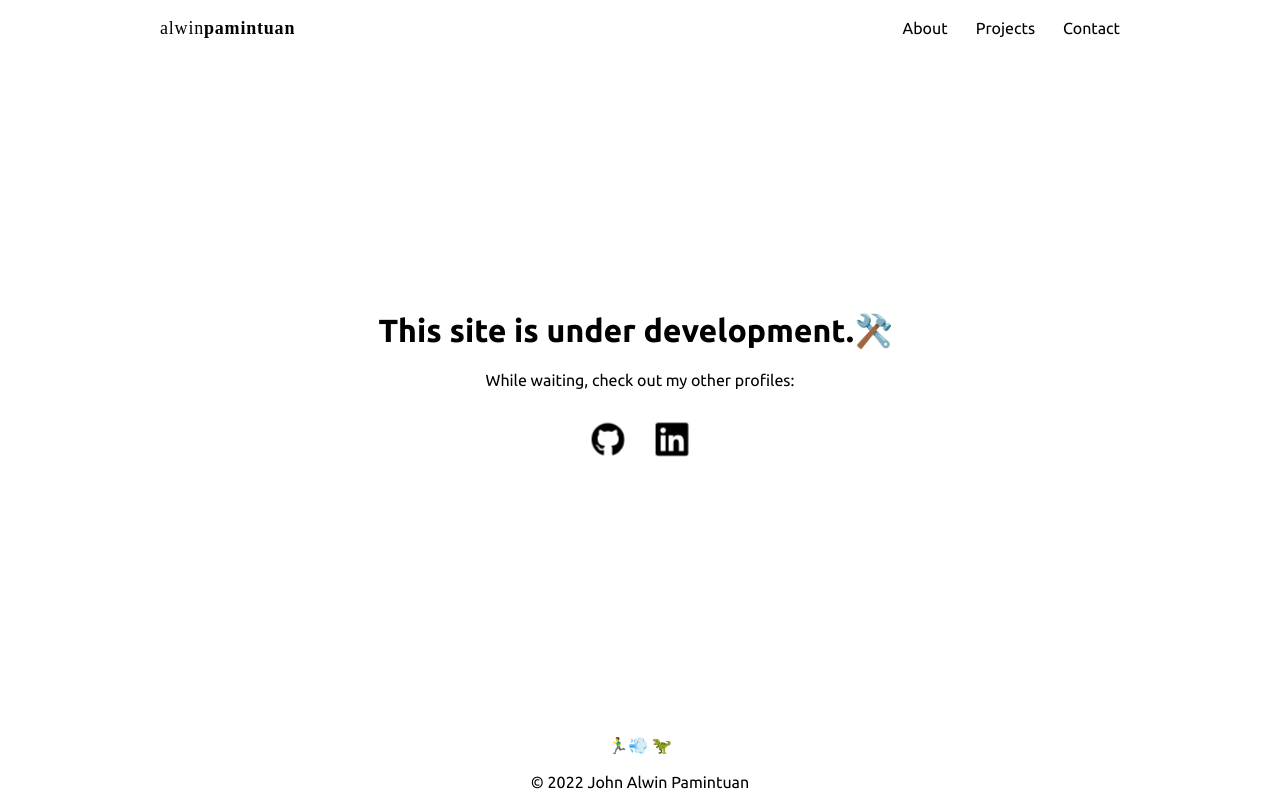
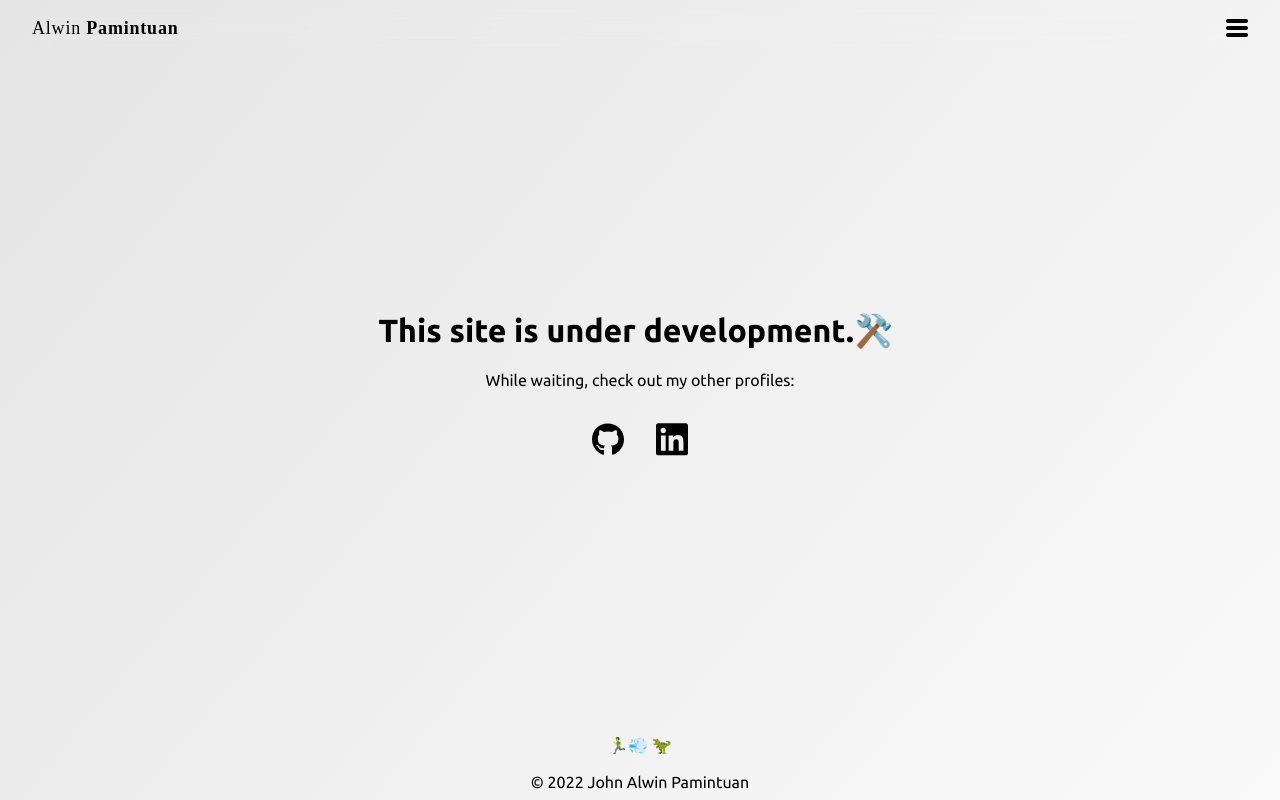
Before and after one commit to alwinpamintuan/alwinpamintuan.github.io, a Next.js app: page / in a window 1280 px wide. Built offline with nearby package versions, Linux system fonts and the light colour scheme; a web font is replaced by a local one.

Commit message:
UI changes

```diff
--- a/src/common/components/placeholder/Placeholder.module.css
+++ b/src/common/components/placeholder/Placeholder.module.css
@@ -20,13 +20,19 @@
   width: 32px;
 }
 
+.profileIcon:hover {
+  animation: bobbing 1s infinite linear;
+  opacity: 0.75;
+  transition: all 0.15s;
+}
+
 .rotating {
   display: inline-block;
   animation: rotation 10s infinite linear;
 }
 
 .bobbing {
-  animation: bobbing 3s infinite ease-in-out;
+  animation: bobbing 3s ease-in-out;
 }
 
 @keyframes rotation {
@@ -39,8 +45,9 @@
 }
 
 @keyframes bobbing {
-  0%, 100% {
-    transform: scale(1.0);
+  0%,
+  100% {
+    transform: scale(0.9);
   }
   50% {
     transform: scale(1.1);
--- a/src/common/components/placeholder/Placeholder.tsx
+++ b/src/common/components/placeholder/Placeholder.tsx
@@ -1,9 +1,8 @@
-import React from 'react';
-import Link from 'next/link';
-import styles from './Placeholder.module.css';
-import { classes } from '@utils/index';
+import React from "react";
+import styles from "./Placeholder.module.css";
+import { classes } from "@utils/index";
 
-type Props = {}
+type Props = {};
 
 // Reusable component
 export const Placeholder = ({}: Props) => {
@@ -16,18 +15,34 @@ export const Placeholder = ({}: Props) => {
       <p>While waiting, check out my other profiles:</p>
 
       <div className={styles.profiles}>
-        <a href='https://github.com/alwinpamintuan' target="_blank" rel="noopener noreferrer">
-          <svg xmlns="http://www.w3.org/2000/svg" viewBox="0 0 496 512" className={classes(styles.profileIcon, styles.bobbing)}>
-            <path d="M165.9 397.4c0 2-2.3 3.6-5.2 3.6-3.3.3-5.6-1.3-5.6-3.6 0-2 2.3-3.6 5.2-3.6 3-.3 5.6 1.3 5.6 3.6zm-31.1-4.5c-.7 2 1.3 4.3 4.3 4.9 2.6 1 5.6 0 6.2-2s-1.3-4.3-4.3-5.2c-2.6-.7-5.5.3-6.2 2.3zm44.2-1.7c-2.9.7-4.9 2.6-4.6 4.9.3 2 2.9 3.3 5.9 2.6 2.9-.7 4.9-2.6 4.6-4.6-.3-1.9-3-3.2-5.9-2.9zM244.8 8C106.1 8 0 113.3 0 252c0 110.9 69.8 205.8 169.5 239.2 12.8 2.3 17.3-5.6 17.3-12.1 0-6.2-.3-40.4-.3-61.4 0 0-70 15-84.7-29.8 0 0-11.4-29.1-27.8-36.6 0 0-22.9-15.7 1.6-15.4 0 0 24.9 2 38.6 25.8 21.9 38.6 58.6 27.5 72.9 20.9 2.3-16 8.8-27.1 16-33.7-55.9-6.2-112.3-14.3-112.3-110.5 0-27.5 7.6-41.3 23.6-58.9-2.6-6.5-11.1-33.3 2.6-67.9 20.9-6.5 69 27 69 27 20-5.6 41.5-8.5 62.8-8.5s42.8 2.9 62.8 8.5c0 0 48.1-33.6 69-27 13.7 34.7 5.2 61.4 2.6 67.9 16 17.7 25.8 31.5 25.8 58.9 0 96.5-58.9 104.2-114.8 110.5 9.2 7.9 17 22.9 17 46.4 0 33.7-.3 75.4-.3 83.6 0 6.5 4.6 14.4 17.3 12.1C428.2 457.8 496 362.9 496 252 496 113.3 383.5 8 244.8 8zM97.2 352.9c-1.3 1-1 3.3.7 5.2 1.6 1.6 3.9 2.3 5.2 1 1.3-1 1-3.3-.7-5.2-1.6-1.6-3.9-2.3-5.2-1zm-10.8-8.1c-.7 1.3.3 2.9 2.3 3.9 1.6 1 3.6.7 4.3-.7.7-1.3-.3-2.9-2.3-3.9-2-.6-3.6-.3-4.3.7zm32.4 35.6c-1.6 1.3-1 4.3 1.3 6.2 2.3 2.3 5.2 2.6 6.5 1 1.3-1.3.7-4.3-1.3-6.2-2.2-2.3-5.2-2.6-6.5-1zm-11.4-14.7c-1.6 1-1.6 3.6 0 5.9 1.6 2.3 4.3 3.3 5.6 2.3 1.6-1.3 1.6-3.9 0-6.2-1.4-2.3-4-3.3-5.6-2z"/>
+        <a
+          href="https://github.com/alwinpamintuan"
+          target="_blank"
+          rel="noopener noreferrer"
+        >
+          <svg
+            xmlns="http://www.w3.org/2000/svg"
+            viewBox="0 0 496 512"
+            className={classes(styles.profileIcon)}
+          >
+            <path d="M165.9 397.4c0 2-2.3 3.6-5.2 3.6-3.3.3-5.6-1.3-5.6-3.6 0-2 2.3-3.6 5.2-3.6 3-.3 5.6 1.3 5.6 3.6zm-31.1-4.5c-.7 2 1.3 4.3 4.3 4.9 2.6 1 5.6 0 6.2-2s-1.3-4.3-4.3-5.2c-2.6-.7-5.5.3-6.2 2.3zm44.2-1.7c-2.9.7-4.9 2.6-4.6 4.9.3 2 2.9 3.3 5.9 2.6 2.9-.7 4.9-2.6 4.6-4.6-.3-1.9-3-3.2-5.9-2.9zM244.8 8C106.1 8 0 113.3 0 252c0 110.9 69.8 205.8 169.5 239.2 12.8 2.3 17.3-5.6 17.3-12.1 0-6.2-.3-40.4-.3-61.4 0 0-70 15-84.7-29.8 0 0-11.4-29.1-27.8-36.6 0 0-22.9-15.7 1.6-15.4 0 0 24.9 2 38.6 25.8 21.9 38.6 58.6 27.5 72.9 20.9 2.3-16 8.8-27.1 16-33.7-55.9-6.2-112.3-14.3-112.3-110.5 0-27.5 7.6-41.3 23.6-58.9-2.6-6.5-11.1-33.3 2.6-67.9 20.9-6.5 69 27 69 27 20-5.6 41.5-8.5 62.8-8.5s42.8 2.9 62.8 8.5c0 0 48.1-33.6 69-27 13.7 34.7 5.2 61.4 2.6 67.9 16 17.7 25.8 31.5 25.8 58.9 0 96.5-58.9 104.2-114.8 110.5 9.2 7.9 17 22.9 17 46.4 0 33.7-.3 75.4-.3 83.6 0 6.5 4.6 14.4 17.3 12.1C428.2 457.8 496 362.9 496 252 496 113.3 383.5 8 244.8 8zM97.2 352.9c-1.3 1-1 3.3.7 5.2 1.6 1.6 3.9 2.3 5.2 1 1.3-1 1-3.3-.7-5.2-1.6-1.6-3.9-2.3-5.2-1zm-10.8-8.1c-.7 1.3.3 2.9 2.3 3.9 1.6 1 3.6.7 4.3-.7.7-1.3-.3-2.9-2.3-3.9-2-.6-3.6-.3-4.3.7zm32.4 35.6c-1.6 1.3-1 4.3 1.3 6.2 2.3 2.3 5.2 2.6 6.5 1 1.3-1.3.7-4.3-1.3-6.2-2.2-2.3-5.2-2.6-6.5-1zm-11.4-14.7c-1.6 1-1.6 3.6 0 5.9 1.6 2.3 4.3 3.3 5.6 2.3 1.6-1.3 1.6-3.9 0-6.2-1.4-2.3-4-3.3-5.6-2z" />
           </svg>
         </a>
 
-        <a href='https://www.linkedin.com/in/alwinpamintuan/' target="_blank" rel="noopener noreferrer">
-          <svg xmlns="http://www.w3.org/2000/svg" viewBox="0 0 448 512" className={classes(styles.profileIcon, styles.bobbing)}>
-            <path d="M416 32H31.9C14.3 32 0 46.5 0 64.3v383.4C0 465.5 14.3 480 31.9 480H416c17.6 0 32-14.5 32-32.3V64.3c0-17.8-14.4-32.3-32-32.3zM135.4 416H69V202.2h66.5V416zm-33.2-243c-21.3 0-38.5-17.3-38.5-38.5S80.9 96 102.2 96c21.2 0 38.5 17.3 38.5 38.5 0 21.3-17.2 38.5-38.5 38.5zm282.1 243h-66.4V312c0-24.8-.5-56.7-34.5-56.7-34.6 0-39.9 27-39.9 54.9V416h-66.4V202.2h63.7v29.2h.9c8.9-16.8 30.6-34.5 62.9-34.5 67.2 0 79.7 44.3 79.7 101.9V416z"/>
+        <a
+          href="https://www.linkedin.com/in/alwinpamintuan/"
+          target="_blank"
+          rel="noopener noreferrer"
+        >
+          <svg
+            xmlns="http://www.w3.org/2000/svg"
+            viewBox="0 0 448 512"
+            className={classes(styles.profileIcon)}
+          >
+            <path d="M416 32H31.9C14.3 32 0 46.5 0 64.3v383.4C0 465.5 14.3 480 31.9 480H416c17.6 0 32-14.5 32-32.3V64.3c0-17.8-14.4-32.3-32-32.3zM135.4 416H69V202.2h66.5V416zm-33.2-243c-21.3 0-38.5-17.3-38.5-38.5S80.9 96 102.2 96c21.2 0 38.5 17.3 38.5 38.5 0 21.3-17.2 38.5-38.5 38.5zm282.1 243h-66.4V312c0-24.8-.5-56.7-34.5-56.7-34.6 0-39.9 27-39.9 54.9V416h-66.4V202.2h63.7v29.2h.9c8.9-16.8 30.6-34.5 62.9-34.5 67.2 0 79.7 44.3 79.7 101.9V416z" />
           </svg>
         </a>
       </div>
     </div>
-  )
-}
+  );
+};
--- a/src/common/styles/Layout.module.css
+++ b/src/common/styles/Layout.module.css
@@ -4,7 +4,7 @@
   max-width: 75vw;
 }
 
-@media (orientation: portrait) {
+@media (max-width: 1280px) {
   .container {
     max-width: 100vw;
     padding: 0 var(--space-xs);
--- a/src/common/styles/globals.css
+++ b/src/common/styles/globals.css
@@ -1,12 +1,20 @@
-@import url('https://fonts.googleapis.com/css2?family=Ubuntu:ital,wght@0,300;0,400;0,500;0,700;1,300;1,400;1,500;1,700&display=swap');
+@import url("https://fonts.googleapis.com/css2?family=Ubuntu:ital,wght@0,300;0,400;0,500;0,700;1,300;1,400;1,500;1,700&display=swap");
 
-html, body {
-  font-family: 'Ubuntu', sans-serif;
+html,
+body {
+  font-family: "Ubuntu", sans-serif;
 }
 
 html {
   font-size: 16px;
   scroll-behavior: smooth;
+  background-image: linear-gradient(
+    130deg,
+    var(--clr-neutral200),
+    var(--clr-neutral50)
+  );
+  background-attachment: fixed;
+  /* filter: invert(1) hue-rotate(180deg); */
 }
 
 * {
@@ -14,7 +22,9 @@ html {
   padding: 0;
 }
 
-*, *::before, *::after {
+*,
+*::before,
+*::after {
   box-sizing: border-box;
 }
 
@@ -22,7 +32,7 @@ html {
   /* Colors */
   --clr-white: #fff;
   --clr-black: #000;
-  --clr-neutral50 : #fafafa;
+  --clr-neutral50: #fafafa;
   --clr-neutral200: #e5e5e5;
   --clr-neutral300: #d4d4d4;
   --clr-neutral400: #a3a3a3;
--- a/src/modules/layout/components/header/Header.module.css
+++ b/src/modules/layout/components/header/Header.module.css
@@ -1,4 +1,4 @@
-@import url('https://fonts.googleapis.com/css2?family=MuseoModerno&display=swap');
+@import url("https://fonts.googleapis.com/css2?family=MuseoModerno&display=swap");
 
 /* Main Container */
 .header {
@@ -7,18 +7,23 @@
   width: 100%;
   height: 2.5rem;
   position: sticky;
-  position: -webkit-sticky;
   margin-top: 0.5rem;
   top: 0px;
+}
 
-  background-color: white;
+.header::after {
+  content: "";
+  position: absolute;
+  z-index: -1;
+  inset: 0;
+  backdrop-filter: blur(8px);
 }
 
 /* Logo */
 .brand {
   flex-shrink: 0;
   font-size: 18px;
-  font-family: 'MuseoModerno', cursive;
+  font-family: "MuseoModerno", cursive;
   letter-spacing: 0.05rem;
 }
 
@@ -41,29 +46,26 @@
   background: none;
   font-size: 1rem;
   transition: color 0.15s ease-in-out;
+  cursor: pointer;
   position: relative;
-  cursor: pointer;
-}
 
-.link:after {
-  content: '';
-  position: absolute;
-  width: 100%;
-  transform: scaleX(0);
-  height: 2px;
-  bottom: calc(2px - var(--space-xxs));
-  left: 0;
-  background-color: var(--clr-black);
-  transform-origin: bottom;
-  transition: transform 0.15s ease-out;
+  border-radius: 0.25rem;
+  padding: 0.5rem;
+  font-weight: 500;
 }
 
 .link:hover {
-  color: var(--clr-black);
+  color: var(--clr-neutral50);
+  background-color: var(--clr-black);
+
+  --shadow-value: 0px 0px 9px 3px rgba(41, 41, 41, 0.25);
+  -webkit-box-shadow: var(--shadow-value);
+  -moz-box-shadow: var(--shadow-value);
+  box-shadow: var(--shadow-value);
 }
 
 .link:hover:after {
-  transform: scaleX(1);
+  transform: scaleY(1);
 }
 
 /* Burger Menu */
@@ -111,15 +113,15 @@
   transition: transform 0.15s ease-in-out;
 }
 
-.checkbox:checked ~ .burgerLines .line1{
+.checkbox:checked ~ .burgerLines .line1 {
   transform: rotate(-45deg);
 }
 
-.checkbox:checked ~ .burgerLines .line2{
+.checkbox:checked ~ .burgerLines .line2 {
   transform: scale(0);
 }
 
-.checkbox:checked ~ .burgerLines .line3{
+.checkbox:checked ~ .burgerLines .line3 {
   transform: rotate(45deg);
 }
 
@@ -135,7 +137,7 @@
   display: none;
 }
 
-@media (orientation: portrait) {
+@media (max-width: 1280px) {
   .burgerIcon {
     display: flex;
     position: absolute;
@@ -159,23 +161,25 @@
     padding-right: var(--space-xs);
     height: 100vh;
 
-    background-color: var(--clr-neutral200);
-    border-left: 3px solid var(--clr-black);
-
+    box-shadow: rgba(149, 157, 165, 0.2) 0px 8px 24px;
     transition: all 0.15s ease-in-out;
   }
 
-  .menu[data-burger=true] {
+  .menu::after {
+    content: "";
+    position: absolute;
+    z-index: -1;
+    inset: 0;
+    background-color: rgba(255, 255, 255, 0.85);
+    backdrop-filter: blur(8px);
+  }
+
+  .menu[data-burger="true"] {
     right: 0%;
   }
 
   .link {
     line-height: 1.25rem;
-    padding-left: 3rem;
-  }
-
-  .link:after {
-    width: 100%;
-    bottom: calc(var(--space-xxs)*-0.5);
+    margin-left: 6rem;
   }
 }
--- a/src/modules/layout/components/header/Header.tsx
+++ b/src/modules/layout/components/header/Header.tsx
@@ -1,64 +1,74 @@
-import React, { useEffect, useState } from 'react';
-import Link from 'next/link';
-import { useRouter } from 'next/router';
-import { classes } from '@utils/index';
-import styles from './Header.module.css';
-import others from '@components/placeholder/Placeholder.module.css';
+import React, { useEffect, useState } from "react";
+import Link from "next/link";
+import { classes } from "@utils/index";
+import styles from "./Header.module.css";
+import others from "@components/placeholder/Placeholder.module.css";
 
-type Props = {}
+type Props = {};
 
 export function Header({}: Props) {
   const [openBurger, setOpenBurger] = useState(false);
-  const router = useRouter();
+
+  const links = [
+    "About",
+    "Education",
+    "Work Experience",
+    "Affiliations",
+    "Projects",
+    "Contact",
+  ];
+
+  const handleLinkClick = (link: string) => {
+    document.getElementById(link)?.scrollIntoView(true);
+  };
 
   useEffect(() => {
-    const animationEls = document.querySelectorAll(`.${others.rotating}, .${others.bobbing}`);
-    if(openBurger){
+    const animationEls = document.querySelectorAll(
+      `.${others.rotating}, .${others.bobbing}`
+    );
+    if (openBurger) {
       animationEls?.forEach((el) => {
-        el.classList.add('noanimation');
-      })
-    }else{
+        el.classList.add("noanimation");
+      });
+    } else {
       animationEls?.forEach((el) => {
-        el.classList.remove('noanimation');
-      })
+        el.classList.remove("noanimation");
+      });
     }
-  }, [openBurger])
+  }, [openBurger]);
 
   return (
     <header className={styles.header}>
-      <Link href='/'>
+      <Link href="/">
         <a className={styles.brand}>
-          <span className={styles.alwin}>alwin</span>
-          <span className={styles.pamintuan}>pamintuan</span>
+          <span className={styles.alwin}>Alwin </span>
+          <span className={styles.pamintuan}>Pamintuan</span>
         </a>
       </Link>
 
       <nav className={styles.menu} data-burger={openBurger}>
-        <Link href='#about'>
-          <a className={styles.link}>About</a>
-        </Link>
-
-        <Link href='#projects'>
-          <a className={styles.link}>Projects</a>
-        </Link>
-
-        <Link href='#contact'>
-          <a className={styles.link}>Contact</a>
-        </Link>
+        {links.map((link) => (
+          <a className={styles.link} onClick={() => handleLinkClick(link)}>
+            {link}
+          </a>
+        ))}
       </nav>
 
       <label className={styles.burgerIcon} data-burger={openBurger}>
-        <input type="checkbox" className={styles.checkbox} onChange={(e) => {
-          setOpenBurger(e.target.checked);
-        }}/>
+        <input
+          type="checkbox"
+          className={styles.checkbox}
+          onChange={(e) => {
+            setOpenBurger(e.target.checked);
+          }}
+        />
 
         <div className={styles.burgerLines}>
-          <span className={classes(styles.line, styles.line1)}/>
-          <span className={classes(styles.line, styles.line2)}/>
-          <span className={classes(styles.line, styles.line3)}/>
+          <span className={classes(styles.line, styles.line1)} />
+          <span className={classes(styles.line, styles.line2)} />
+          <span className={classes(styles.line, styles.line3)} />
         </div>
       </label>
-
     </header>
-  )
+  );
 }
--- a/styles/Home.module.css
+++ /dev/null
@@ -1,129 +0,0 @@
-.container {
-  padding: 0 2rem;
-}
-
-.main {
-  min-height: 100vh;
-  padding: 4rem 0;
-  flex: 1;
-  display: flex;
-  flex-direction: column;
-  justify-content: center;
-  align-items: center;
-}
-
-.footer {
-  display: flex;
-  flex: 1;
-  padding: 2rem 0;
-  border-top: 1px solid #eaeaea;
-  justify-content: center;
-  align-items: center;
-}
-
-.footer a {
-  display: flex;
-  justify-content: center;
-  align-items: center;
-  flex-grow: 1;
-}
-
-.title a {
-  color: #0070f3;
-  text-decoration: none;
-}
-
-.title a:hover,
-.title a:focus,
-.title a:active {
-  text-decoration: underline;
-}
-
-.title {
-  margin: 0;
-  line-height: 1.15;
-  font-size: 4rem;
-}
-
-.title,
-.description {
-  text-align: center;
-}
-
-.description {
-  margin: 4rem 0;
-  line-height: 1.5;
-  font-size: 1.5rem;
-}
-
-.code {
-  background: #fafafa;
-  border-radius: 5px;
-  padding: 0.75rem;
-  font-size: 1.1rem;
-  font-family: Menlo, Monaco, Lucida Console, Liberation Mono, DejaVu Sans Mono,
-    Bitstream Vera Sans Mono, Courier New, monospace;
-}
-
-.grid {
-  display: flex;
-  align-items: center;
-  justify-content: center;
-  flex-wrap: wrap;
-  max-width: 800px;
-}
-
-.card {
-  margin: 1rem;
-  padding: 1.5rem;
-  text-align: left;
-  color: inherit;
-  text-decoration: none;
-  border: 1px solid #eaeaea;
-  border-radius: 10px;
-  transition: color 0.15s ease, border-color 0.15s ease;
-  max-width: 300px;
-}
-
-.card:hover,
-.card:focus,
-.card:active {
-  color: #0070f3;
-  border-color: #0070f3;
-}
-
-.card h2 {
-  margin: 0 0 1rem 0;
-  font-size: 1.5rem;
-}
-
-.card p {
-  margin: 0;
-  font-size: 1.25rem;
-  line-height: 1.5;
-}
-
-.logo {
-  height: 1em;
-  margin-left: 0.5rem;
-}
-
-@media (max-width: 600px) {
-  .grid {
-    width: 100%;
-    flex-direction: column;
-  }
-}
-
-@media (prefers-color-scheme: dark) {
-  .card,
-  .footer {
-    border-color: #222;
-  }
-  .code {
-    background: #111;
-  }
-  .logo img {
-    filter: invert(1);
-  }
-}
--- a/styles/globals.css
+++ /dev/null
@@ -1,26 +0,0 @@
-html,
-body {
-  padding: 0;
-  margin: 0;
-  font-family: -apple-system, BlinkMacSystemFont, Segoe UI, Roboto, Oxygen,
-    Ubuntu, Cantarell, Fira Sans, Droid Sans, Helvetica Neue, sans-serif;
-}
-
-a {
-  color: inherit;
-  text-decoration: none;
-}
-
-* {
-  box-sizing: border-box;
-}
-
-@media (prefers-color-scheme: dark) {
-  html {
-    color-scheme: dark;
-  }
-  body {
-    color: white;
-    background: black;
-  }
-}
```
Also changed, not shown: src/pages/_app.tsx (+5 -5 lines).
